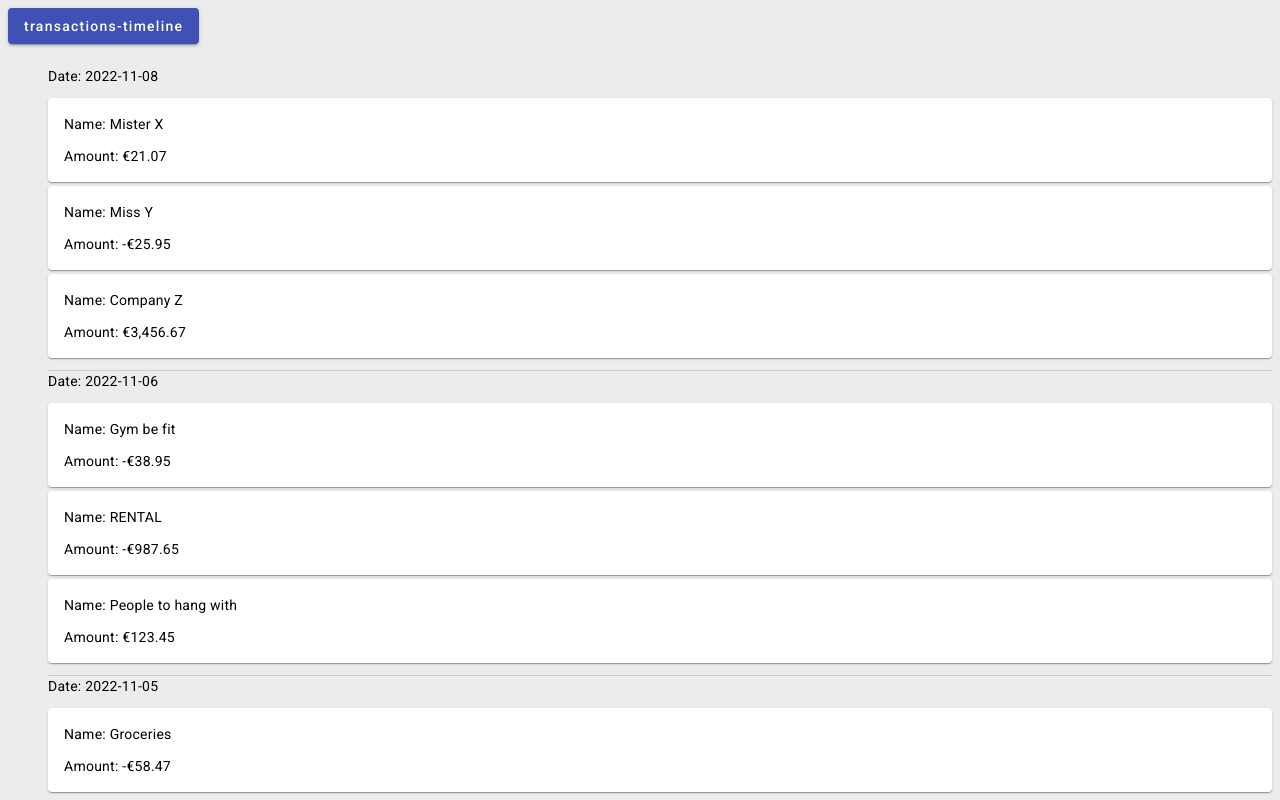
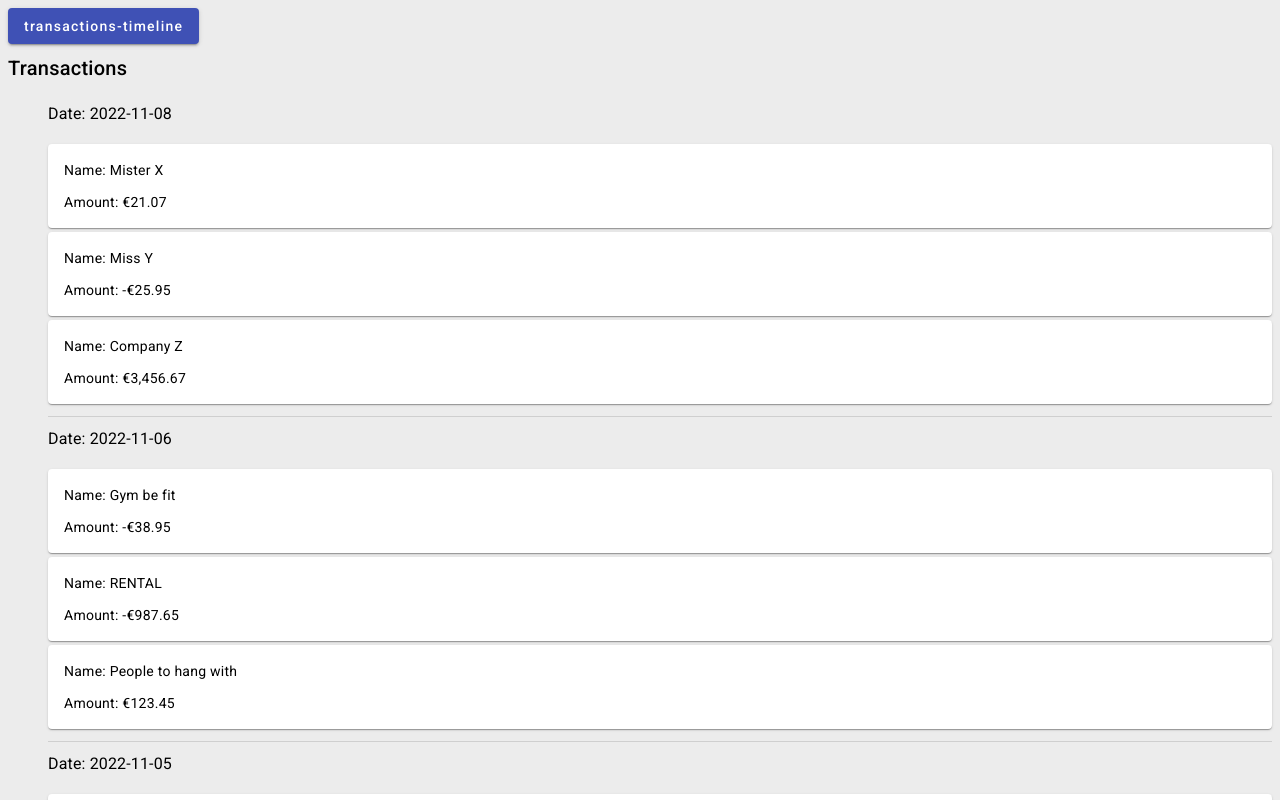
Before and after one commit to AJEversdijkPersonal/assignmentWeek3Jan, an Angular app: page /transactions-timeline in a window 1280 px wide. Shown: the top 800 px of the page. Built offline with nearby package versions, Linux system fonts and the light colour scheme.

Commit message:
JanWeek3: more styling

```diff
--- a/src/app/components/transactions-card-list/transactions-card-list.component.html
+++ b/src/app/components/transactions-card-list/transactions-card-list.component.html
@@ -1,20 +1,10 @@
-<!-- mat list is being a bit weird with the padding, just using a normal list for now. -->
-<!-- <mat-list>
-  @for (day of transactions.days; track $index) {
-  <mat-list-item>
-    <p>Date: {{ day.id }}</p>
-    @for (transaction of day.transactions; track $index) {
-    <app-transaction-card [transaction]="transaction"></app-transaction-card>
-    }
-  </mat-list-item>
-  <mat-divider />
-  }
-</mat-list> -->
-
+<ng-container>
+  <h2>Transactions</h2>
+  @if (transactions()) {
   <ul>
     @for (day of transactions().days; track $index) {
     <li>
-    <p>Date: {{ day.id }}</p>
+      <h3>Date: {{ day.id }}</h3>
       @for (transaction of day.transactions; track $index) {
       <div class="transaction-card">
         <app-transaction-card
@@ -28,3 +18,7 @@
     <mat-divider />
     }
   </ul>
+  } @if (!transactions()) {
+  <p>No transactions available</p>
+  }
+</ng-container>
--- a/src/app/components/transactions-card-list/transactions-card-list.component.scss
+++ b/src/app/components/transactions-card-list/transactions-card-list.component.scss
@@ -9,3 +9,7 @@ li {
 ul {
   list-style: none;
 }
+
+mat-divider {
+  margin-bottom: 0.5rem;
+}
```
Lines whose indentation alone changed are shown as unchanged.
